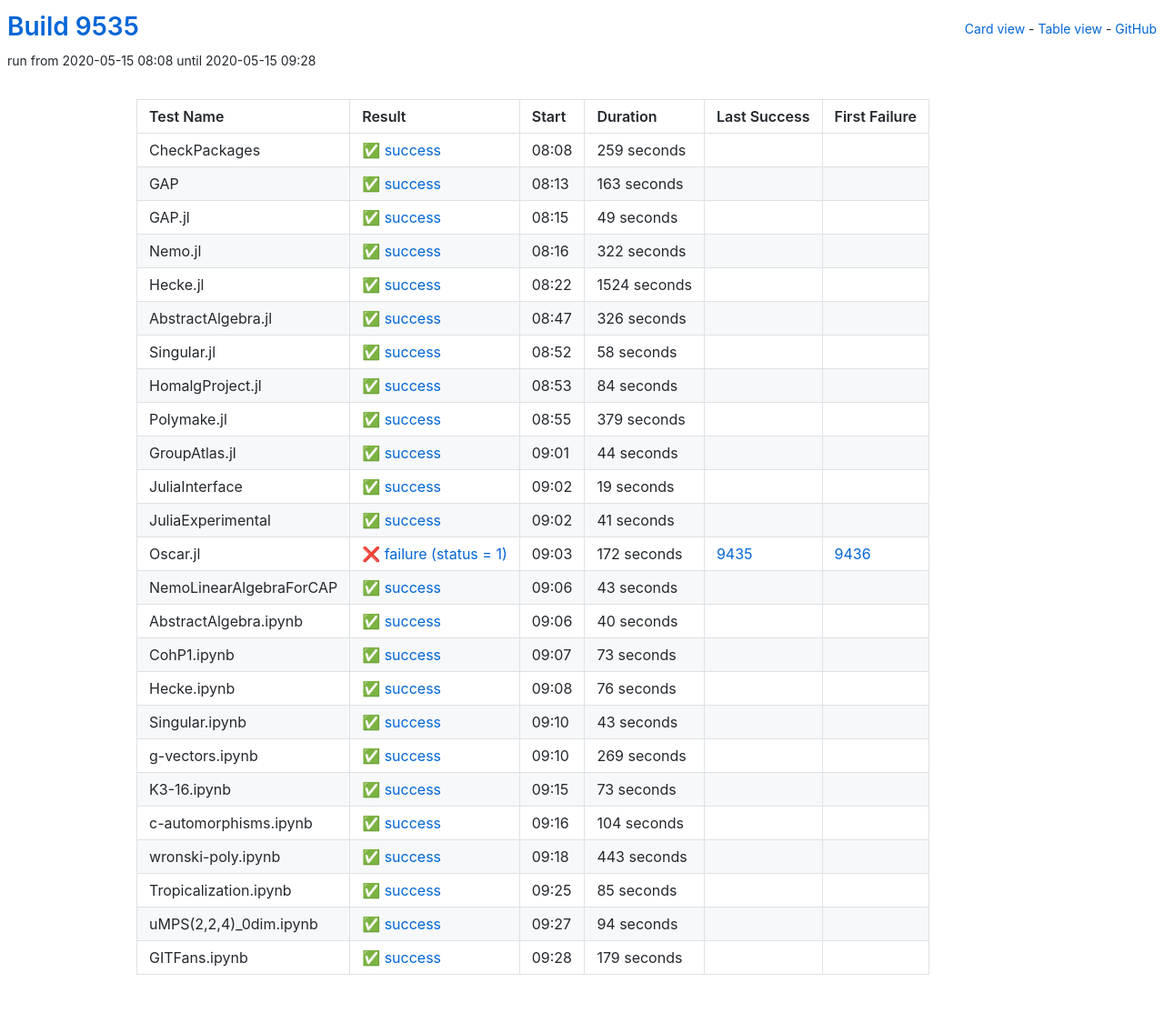
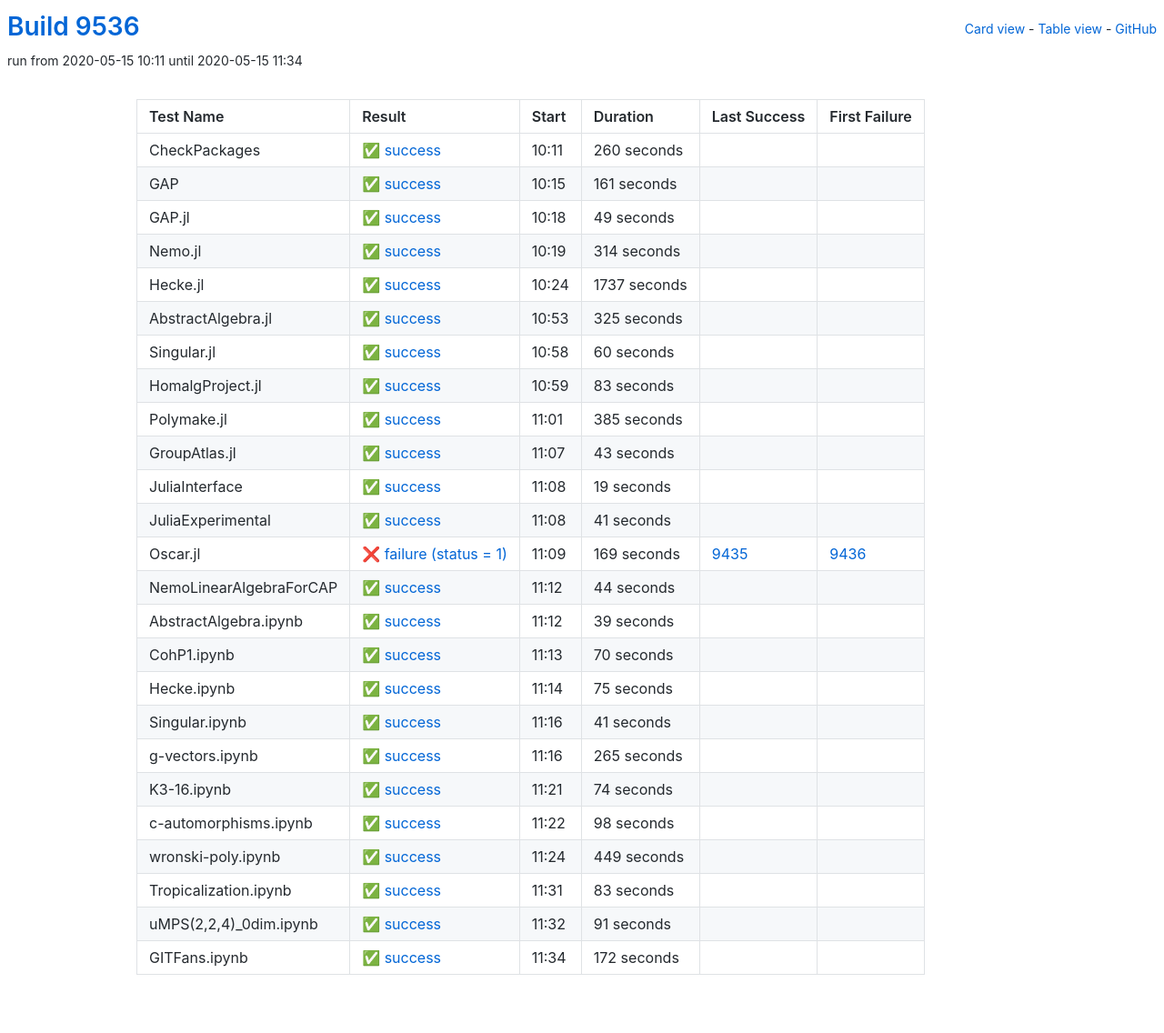
Before and after one commit to oscar-system/oscar-ci-status, a Jekyll site: the page built from table.html, in a window 1280 px wide. Shown: the whole page at 91% size. Built offline with Jekyll 4.4.1, drawn with Linux system fonts in a browser that asks for light colours.

Commit message:
Build 9536

```diff
--- a/_data/ci.yml
+++ b/_data/ci.yml
@@ -1,29 +1,29 @@
-build: 9535
-build_url: https://oscarci.mathematik.uni-kl.de/job/oscar/9535/
+build: 9536
+build_url: https://oscarci.mathematik.uni-kl.de/job/oscar/9536/
 job: oscar
 tests:
-- duration: 259
+- duration: 260
   exitcode: 0
   first_failure: false
   first_failure_url: null
   id: checkpackages
   last_success: false
   last_success_url: null
-  log: https://oscarci.mathematik.uni-kl.de/job/oscar/9535/artifact/logs/build-9535/CheckPackages.log
+  log: https://oscarci.mathematik.uni-kl.de/job/oscar/9536/artifact/logs/build-9536/CheckPackages.log
   name: CheckPackages
-  start: 2020-05-15 08:08
+  start: 2020-05-15 10:11
   status: success
   success: true
-- duration: 163
+- duration: 161
   exitcode: 0
   first_failure: false
   first_failure_url: null
   id: gap
   last_success: false
   last_success_url: null
-  log: https://oscarci.mathematik.uni-kl.de/job/oscar/9535/artifact/logs/build-9535/GAP.log
+  log: https://oscarci.mathematik.uni-kl.de/job/oscar/9536/artifact/logs/build-9536/GAP.log
   name: GAP
-  start: 2020-05-15 08:13
+  start: 2020-05-15 10:15
   status: success
   success: true
 - duration: 49
@@ -33,93 +33,93 @@
   id: gap-jl
   last_success: false
   last_success_url: null
-  log: https://oscarci.mathematik.uni-kl.de/job/oscar/9535/artifact/logs/build-9535/GAP.jl.log
+  log: https://oscarci.mathematik.uni-kl.de/job/oscar/9536/artifact/logs/build-9536/GAP.jl.log
   name: GAP.jl
-  start: 2020-05-15 08:15
+  start: 2020-05-15 10:18
   status: success
   success: true
-- duration: 322
+- duration: 314
   exitcode: 0
   first_failure: false
   first_failure_url: null
   id: nemo-jl
   last_success: false
   last_success_url: null
-  log: https://oscarci.mathematik.uni-kl.de/job/oscar/9535/artifact/logs/build-9535/Nemo.jl.log
+  log: https://oscarci.mathematik.uni-kl.de/job/oscar/9536/artifact/logs/build-9536/Nemo.jl.log
   name: Nemo.jl
-  start: 2020-05-15 08:16
+  start: 2020-05-15 10:19
   status: success
   success: true
-- duration: 1524
+- duration: 1737
   exitcode: 0
   first_failure: false
   first_failure_url: null
   id: hecke-jl
   last_success: false
   last_success_url: null
-  log: https://oscarci.mathematik.uni-kl.de/job/oscar/9535/artifact/logs/build-9535/Hecke.jl.log
+  log: https://oscarci.mathematik.uni-kl.de/job/oscar/9536/artifact/logs/build-9536/Hecke.jl.log
   name: Hecke.jl
-  start: 2020-05-15 08:22
+  start: 2020-05-15 10:24
   status: success
   success: true
-- duration: 326
+- duration: 325
   exitcode: 0
   first_failure: false
   first_failure_url: null
   id: abstractalgebra-jl
   last_success: false
   last_success_url: null
-  log: https://oscarci.mathematik.uni-kl.de/job/oscar/9535/artifact/logs/build-9535/AbstractAlgebra.jl.log
+  log: https://oscarci.mathematik.uni-kl.de/job/oscar/9536/artifact/logs/build-9536/AbstractAlgebra.jl.log
   name: AbstractAlgebra.jl
-  start: 2020-05-15 08:47
+  start: 2020-05-15 10:53
   status: success
   success: true
-- duration: 58
+- duration: 60
   exitcode: 0
   first_failure: false
   first_failure_url: null
   id: singular-jl
   last_success: false
   last_success_url: null
-  log: https://oscarci.mathematik.uni-kl.de/job/oscar/9535/artifact/logs/build-9535/Singular.jl.log
+  log: https://oscarci.mathematik.uni-kl.de/job/oscar/9536/artifact/logs/build-9536/Singular.jl.log
   name: Singular.jl
-  start: 2020-05-15 08:52
+  start: 2020-05-15 10:58
   status: success
   success: true
-- duration: 84
+- duration: 83
   exitcode: 0
   first_failure: false
   first_failure_url: null
   id: homalgproject-jl
   last_success: false
   last_success_url: null
-  log: https://oscarci.mathematik.uni-kl.de/job/oscar/9535/artifact/logs/build-9535/HomalgProject.jl.log
+  log: https://oscarci.mathematik.uni-kl.de/job/oscar/9536/artifact/logs/build-9536/HomalgProject.jl.log
   name: HomalgProject.jl
-  start: 2020-05-15 08:53
+  start: 2020-05-15 10:59
   status: success
   success: true
-- duration: 379
+- duration: 385
   exitcode: 0
   first_failure: false
   first_failure_url: null
   id: polymake-jl
   last_success: false
   last_success_url: null
-  log: https://oscarci.mathematik.uni-kl.de/job/oscar/9535/artifact/logs/build-9535/Polymake.jl.log
+  log: https://oscarci.mathematik.uni-kl.de/job/oscar/9536/artifact/logs/build-9536/Polymake.jl.log
   name: Polymake.jl
-  start: 2020-05-15 08:55
+  start: 2020-05-15 11:01
   status: success
   success: true
-- duration: 44
+- duration: 43
   exitcode: 0
   first_failure: false
   first_failure_url: null
   id: groupatlas-jl
   last_success: false
   last_success_url: null
-  log: https://oscarci.mathematik.uni-kl.de/job/oscar/9535/artifact/logs/build-9535/GroupAtlas.jl.log
+  log: https://oscarci.mathematik.uni-kl.de/job/oscar/9536/artifact/logs/build-9536/GroupAtlas.jl.log
   name: GroupAtlas.jl
-  start: 2020-05-15 09:01
+  start: 2020-05-15 11:07
   status: success
   success: true
 - duration: 19
@@ -129,9 +129,9 @@
   id: juliainterface
   last_success: false
   last_success_url: null
-  log: https://oscarci.mathematik.uni-kl.de/job/oscar/9535/artifact/logs/build-9535/JuliaInterface.log
+  log: https://oscarci.mathematik.uni-kl.de/job/oscar/9536/artifact/logs/build-9536/JuliaInterface.log
   name: JuliaInterface
-  start: 2020-05-15 09:02
+  start: 2020-05-15 11:08
   status: success
   success: true
 - duration: 41
@@ -141,164 +141,164 @@
   id: juliaexperimental
   last_success: false
   last_success_url: null
-  log: https://oscarci.mathematik.uni-kl.de/job/oscar/9535/artifact/logs/build-9535/JuliaExperimental.log
+  log: https://oscarci.mathematik.uni-kl.de/job/oscar/9536/artifact/logs/build-9536/JuliaExperimental.log
   name: JuliaExperimental
-  start: 2020-05-15 09:02
+  start: 2020-05-15 11:08
   status: success
   success: true
-- duration: 172
+- duration: 169
   exitcode: 1
   first_failure: 9436
   first_failure_url: https://oscarci.mathematik.uni-kl.de/job/oscar/9436/
   id: oscar-jl
   last_success: 9435
   last_success_url: https://oscarci.mathematik.uni-kl.de/job/oscar/9435/
-  log: https://oscarci.mathematik.uni-kl.de/job/oscar/9535/artifact/logs/build-9535/Oscar.jl.log
+  log: https://oscarci.mathematik.uni-kl.de/job/oscar/9536/artifact/logs/build-9536/Oscar.jl.log
   name: Oscar.jl
-  start: 2020-05-15 09:03
+  start: 2020-05-15 11:09
   status: failure
   success: false
-- duration: 43
+- duration: 44
   exitcode: 0
   first_failure: false
   first_failure_url: null
   id: nemolinearalgebraforcap
   last_success: false
   last_success_url: null
-  log: https://oscarci.mathematik.uni-kl.de/job/oscar/9535/artifact/logs/build-9535/NemoLinearAlgebraForCAP.log
+  log: https://oscarci.mathematik.uni-kl.de/job/oscar/9536/artifact/logs/build-9536/NemoLinearAlgebraForCAP.log
   name: NemoLinearAlgebraForCAP
-  start: 2020-05-15 09:06
+  start: 2020-05-15 11:12
   status: success
   success: true
-- duration: 40
+- duration: 39
   exitcode: 0
   first_failure: false
   first_failure_url: null
   id: abstractalgebra-ipynb
   last_success: false
   last_success_url: null
-  log: https://oscarci.mathematik.uni-kl.de/job/oscar/9535/artifact/logs/build-9535/AbstractAlgebra.ipynb.log
+  log: https://oscarci.mathematik.uni-kl.de/job/oscar/9536/artifact/logs/build-9536/AbstractAlgebra.ipynb.log
   name: AbstractAlgebra.ipynb
-  start: 2020-05-15 09:06
+  start: 2020-05-15 11:12
   status: success
   success: true
-- duration: 73
+- duration: 70
   exitcode: 0
   first_failure: false
   first_failure_url: null
   id: cohp1-ipynb
   last_success: false
   last_success_url: null
-  log: https://oscarci.mathematik.uni-kl.de/job/oscar/9535/artifact/logs/build-9535/CohP1.ipynb.log
+  log: https://oscarci.mathematik.uni-kl.de/job/oscar/9536/artifact/logs/build-9536/CohP1.ipynb.log
   name: CohP1.ipynb
-  start: 2020-05-15 09:07
+  start: 2020-05-15 11:13
   status: success
   success: true
-- duration: 76
+- duration: 75
   exitcode: 0
   first_failure: false
   first_failure_url: null
   id: hecke-ipynb
   last_success: false
   last_success_url: null
-  log: https://oscarci.mathematik.uni-kl.de/job/oscar/9535/artifact/logs/build-9535/Hecke.ipynb.log
+  log: https://oscarci.mathematik.uni-kl.de/job/oscar/9536/artifact/logs/build-9536/Hecke.ipynb.log
   name: Hecke.ipynb
-  start: 2020-05-15 09:08
+  start: 2020-05-15 11:14
   status: success
   success: true
-- duration: 43
+- duration: 41
   exitcode: 0
   first_failure: false
   first_failure_url: null
   id: singular-ipynb
   last_success: false
   last_success_url: null
-  log: https://oscarci.mathematik.uni-kl.de/job/oscar/9535/artifact/logs/build-9535/Singular.ipynb.log
+  log: https://oscarci.mathematik.uni-kl.de/job/oscar/9536/artifact/logs/build-9536/Singular.ipynb.log
   name: Singular.ipynb
-  start: 2020-05-15 09:10
+  start: 2020-05-15 11:16
   status: success
   success: true
-- duration: 269
+- duration: 265
   exitcode: 0
   first_failure: false
   first_failure_url: null
   id: g-vectors-ipynb
   last_success: false
   last_success_url: null
-  log: https://oscarci.mathematik.uni-kl.de/job/oscar/9535/artifact/logs/build-9535/g-vectors.ipynb.log
+  log: https://oscarci.mathematik.uni-kl.de/job/oscar/9536/artifact/logs/build-9536/g-vectors.ipynb.log
   name: g-vectors.ipynb
-  start: 2020-05-15 09:10
+  start: 2020-05-15 11:16
   status: success
   success: true
-- duration: 73
+- duration: 74
   exitcode: 0
   first_failure: false
   first_failure_url: null
   id: k3-16-ipynb
   last_success: false
   last_success_url: null
-  log: https://oscarci.mathematik.uni-kl.de/job/oscar/9535/artifact/logs/build-9535/K3-16.ipynb.log
+  log: https://oscarci.mathematik.uni-kl.de/job/oscar/9536/artifact/logs/build-9536/K3-16.ipynb.log
   name: K3-16.ipynb
-  start: 2020-05-15 09:15
+  start: 2020-05-15 11:21
   status: success
   success: true
-- duration: 104
+- duration: 98
   exitcode: 0
   first_failure: false
   first_failure_url: null
   id: c-automorphisms-ipynb
   last_success: false
   last_success_url: null
-  log: https://oscarci.mathematik.uni-kl.de/job/oscar/9535/artifact/logs/build-9535/c-automorphisms.ipynb.log
+  log: https://oscarci.mathematik.uni-kl.de/job/oscar/9536/artifact/logs/build-9536/c-automorphisms.ipynb.log
   name: c-automorphisms.ipynb
-  start: 2020-05-15 09:16
+  start: 2020-05-15 11:22
   status: success
   success: true
-- duration: 443
+- duration: 449
   exitcode: 0
   first_failure: false
   first_failure_url: null
   id: wronski-poly-ipynb
   last_success: false
   last_success_url: null
-  log: https://oscarci.mathematik.uni-kl.de/job/oscar/9535/artifact/logs/build-9535/wronski-poly.ipynb.log
+  log: https://oscarci.mathematik.uni-kl.de/job/oscar/9536/artifact/logs/build-9536/wronski-poly.ipynb.log
   name: wronski-poly.ipynb
-  start: 2020-05-15 09:18
+  start: 2020-05-15 11:24
   status: success
   success: true
-- duration: 85
+- duration: 83
   exitcode: 0
   first_failure: false
   first_failure_url: null
   id: tropicalization-ipynb
   last_success: false
   last_success_url: null
-  log: https://oscarci.mathematik.uni-kl.de/job/oscar/9535/artifact/logs/build-9535/Tropicalization.ipynb.log
+  log: https://oscarci.mathematik.uni-kl.de/job/oscar/9536/artifact/logs/build-9536/Tropicalization.ipynb.log
   name: Tropicalization.ipynb
-  start: 2020-05-15 09:25
+  start: 2020-05-15 11:31
   status: success
   success: true
-- duration: 94
+- duration: 91
   exitcode: 0
   first_failure: false
   first_failure_url: null
   id: umps-2-2-4-0dim-ipynb
   last_success: false
   last_success_url: null
-  log: https://oscarci.mathematik.uni-kl.de/job/oscar/9535/artifact/logs/build-9535/uMPS-2-2-4-_0dim.ipynb.log
+  log: https://oscarci.mathematik.uni-kl.de/job/oscar/9536/artifact/logs/build-9536/uMPS-2-2-4-_0dim.ipynb.log
   name: uMPS(2,2,4)_0dim.ipynb
-  start: 2020-05-15 09:27
+  start: 2020-05-15 11:32
   status: success
   success: true
-- duration: 179
+- duration: 172
   exitcode: 0
   first_failure: false
   first_failure_url: null
   id: gitfans-ipynb
   last_success: false
   last_success_url: null
-  log: https://oscarci.mathematik.uni-kl.de/job/oscar/9535/artifact/logs/build-9535/GITFans.ipynb.log
+  log: https://oscarci.mathematik.uni-kl.de/job/oscar/9536/artifact/logs/build-9536/GITFans.ipynb.log
   name: GITFans.ipynb
-  start: 2020-05-15 09:28
+  start: 2020-05-15 11:34
   status: success
   success: true
```
Also changed, not shown: README.md.
